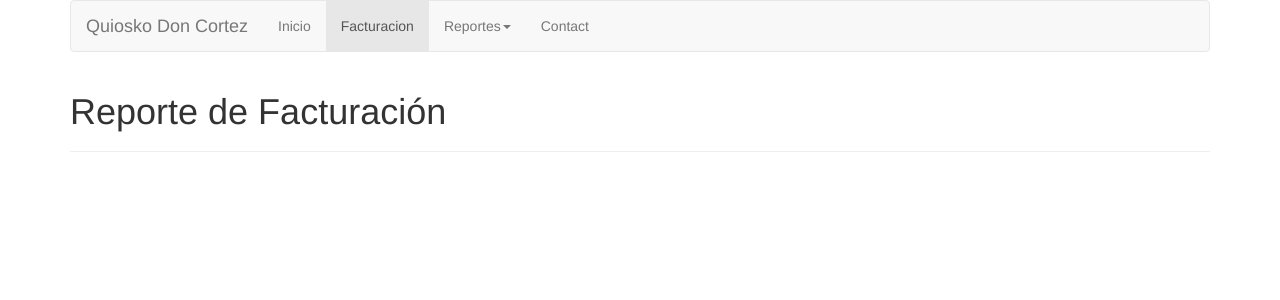
After one commit to mikenunez/quiosko-don-cortez, a Django app: a page that uses code/quiosko/templates/base.html in a window 1280 px wide. The commit adds this page. Shown: the top 300 px of the page. Run offline with Django 3.2, Linux system fonts and the light colour scheme; some libraries are stand-ins or nearby versions.

Commit message:
Install new reporte app, add ulrs and view

```diff
--- /dev/null
+++ b/code/facturacion/templates/reporte-facturas.html
@@ -0,0 +1,9 @@
+{% extends "base.html" %}
+{% load static %}
+{% load crispy_forms_tags %}
+{% block pagecontent %}
+	<!-- Main component for a primary marketing message or call to action -->
+	<div class="page-header">
+		<h1>Reporte de Facturación</h1>
+	</div>
+{% endblock %}
--- a/code/quiosko/settings.py
+++ b/code/quiosko/settings.py
@@ -39,6 +39,7 @@ INSTALLED_APPS = [
     'django.contrib.staticfiles',
     'crispy_forms',
     'facturacion',
+    'reporte',
 ]
 
 MIDDLEWARE = [
--- a/code/quiosko/templates/base.html
+++ b/code/quiosko/templates/base.html
@@ -35,19 +35,14 @@
               <ul class="nav navbar-nav">
                 <li><a href="/">Inicio</a></li>
                 <li class="active"><a href="/facturacion">Facturacion</a></li>
-                <li><a href="#">Contact</a></li>
                 <li class="dropdown">
-                  <a href="#" class="dropdown-toggle" data-toggle="dropdown" role="button" aria-haspopup="true" aria-expanded="false">Dropdown <span class="caret"></span></a>
+                  <a href="#" class="dropdown-toggle" data-toggle="dropdown" role="button" aria-haspopup="true" aria-expanded="false">Reportes<span class="caret"></span></a>
                   <ul class="dropdown-menu">
-                    <li><a href="#">Action</a></li>
-                    <li><a href="#">Another action</a></li>
-                    <li><a href="#">Something else here</a></li>
-                    <li role="separator" class="divider"></li>
-                    <li class="dropdown-header">Nav header</li>
-                    <li><a href="#">Separated link</a></li>
-                    <li><a href="#">One more separated link</a></li>
+                    <li><a href="/reporte/facturas">Reporte Facturas</a></li>
+                    <li><a href="/reporte/diario">Reporte Diario</a></li>
                   </ul>
                 </li>
+                <li><a href="#">Contact</a></li>
               </ul>
             </div><!--/.nav-collapse -->
           </div><!--/.container-fluid -->
--- a/code/quiosko/urls.py
+++ b/code/quiosko/urls.py
@@ -21,6 +21,7 @@ from django.conf import settings
 urlpatterns = [
     url(r'^admin/', admin.site.urls),
     url(r'facturacion', include('facturacion.urls')),
+    url(r'^reporte', include('reporte.urls')),
 ]
 
 if settings.DEBUG:
--- /dev/null
+++ b/code/reporte/urls.py
@@ -0,0 +1,6 @@
+from django.conf.urls import url, include
+from . import views
+
+urlpatterns = [
+    url(r'facturas$', views.ReporteFacturaPage.as_view(), name='reporte_factura'),
+]
--- a/code/reporte/views.py
+++ b/code/reporte/views.py
@@ -1,3 +1,11 @@
 from django.shortcuts import render
+from django.views import View
+# Create your views here.
+class ReporteFacturaPage(View):
 
-# Create your views here.
+	def get(self, request, *args, **kwargs):
+		context = {
+			'title': '',
+			'description': ''
+		}
+		return render(request,"reporte-facturas.html", context)
```
